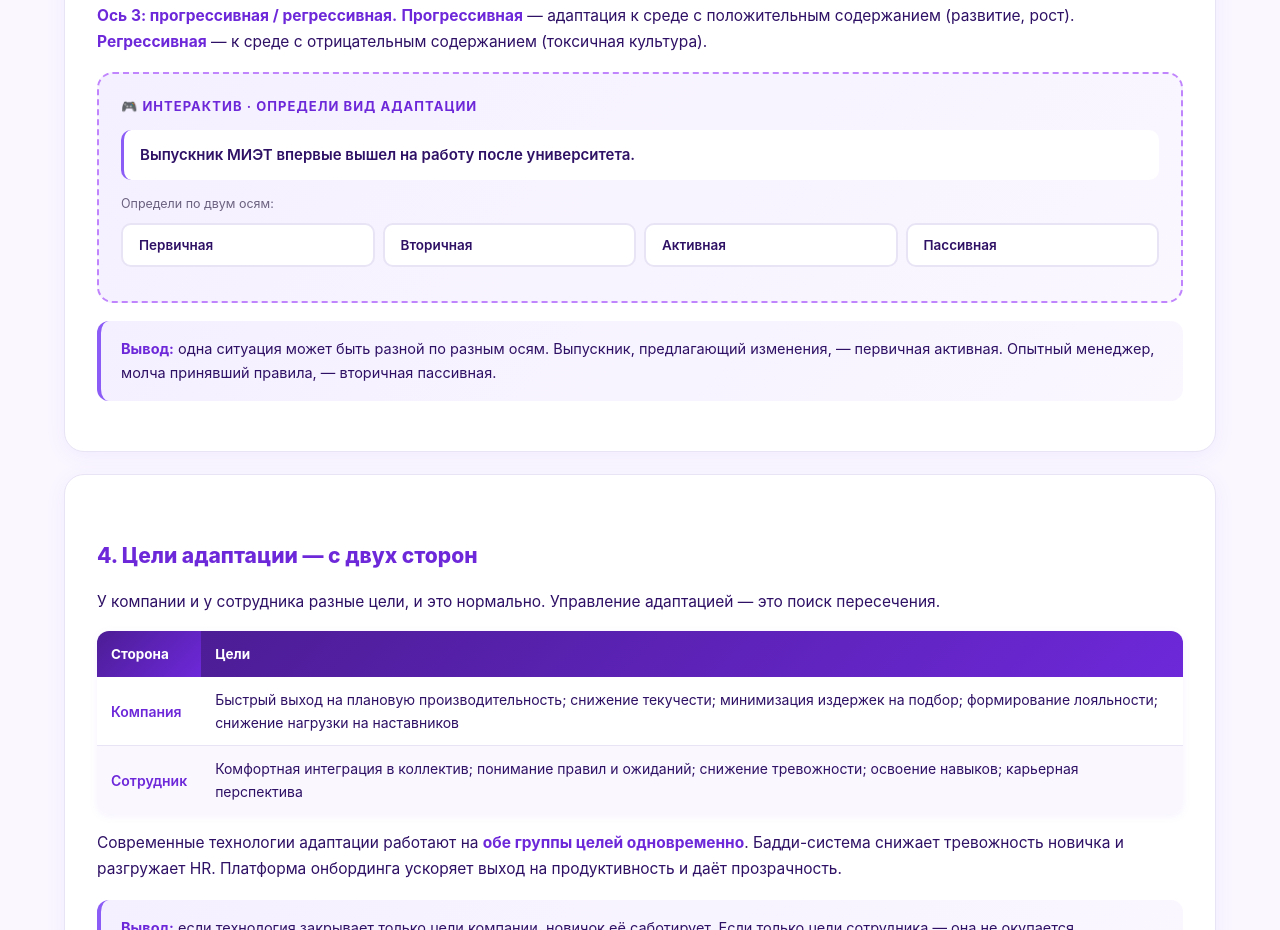
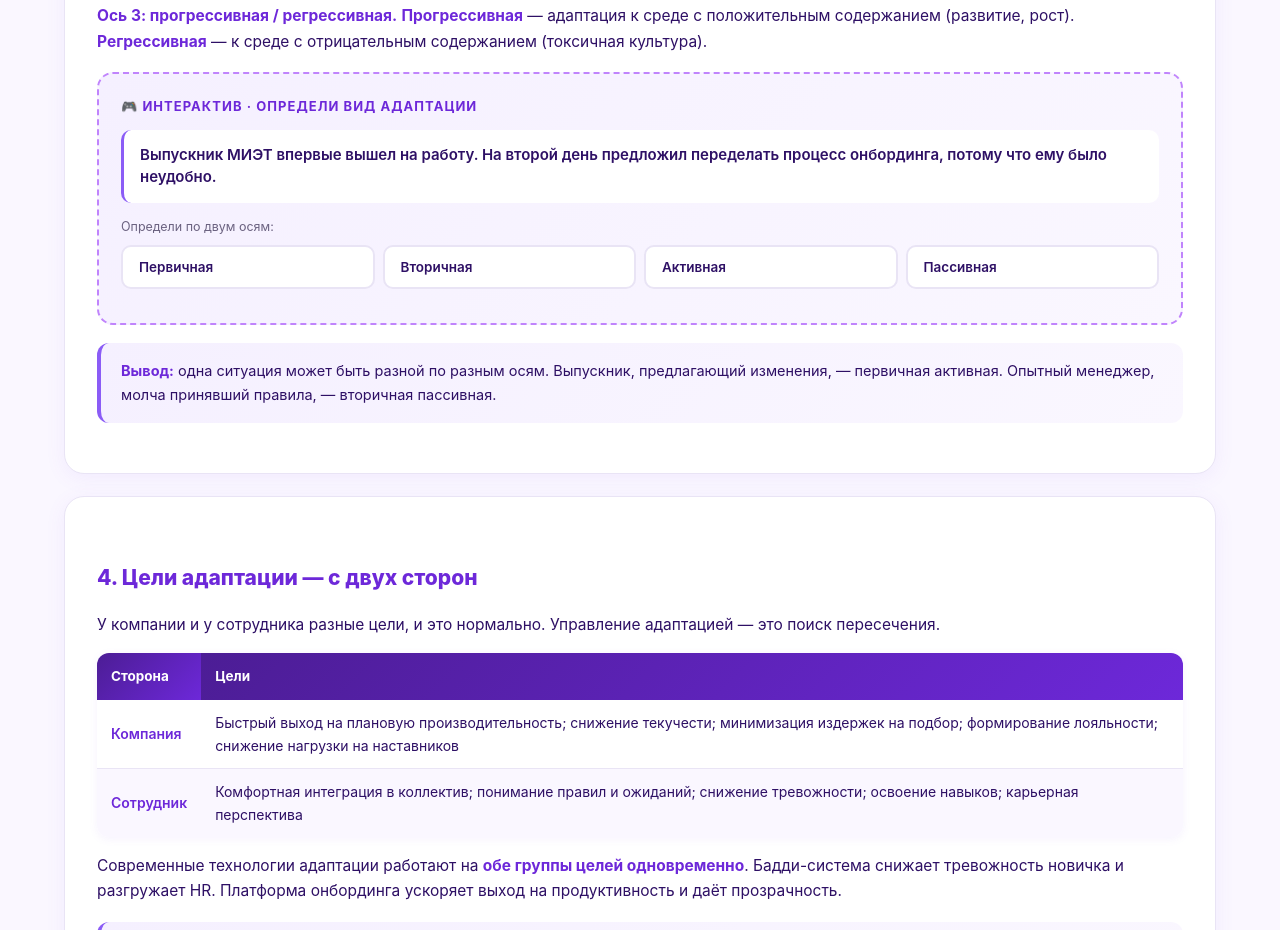
Before and after one commit to bliza-32-code/managementm31, a plain HTML site: page index.html in a window 1280 px wide. Shown: the part 3514-4444 px from the top of the page. Drawn offline with Linux system fonts and the light colour scheme.

Commit message:
Update index.html

```diff
--- a/index.html
+++ b/index.html
@@ -1066,10 +1066,10 @@ document.querySelectorAll('.acc-btn').forEach(function(btn) {
 
 /* ============ ИНТЕРАКТИВ 1: Виды ============ */
 var typesData = [
-  { scene: 'Выпускник МИЭТ впервые вышел на работу после университета.', correct: [0, 0] },
-  { scene: 'Опытный менеджер с 10-летним стажем перешёл в новую компанию.', correct: [1, 1] },
-  { scene: 'Новичок предложил изменить процесс онбординга, потому что ему было неудобно.', correct: [0, 0] },
-  { scene: 'Сотрудник молча принял все правила, даже странные.', correct: [1, 1] }
+  { scene: 'Выпускник МИЭТ впервые вышел на работу. На второй день предложил переделать процесс онбординга, потому что ему было неудобно.', correct: [0, 0] },
+  { scene: 'Опытный менеджер с 10-летним стажем перешёл в новую компанию. Первый месяц молча наблюдал и принимал все правила, даже странные, не высказывая предложений.', correct: [1, 1] },
+  { scene: 'Вчерашний студент устроился на первую работу. Он сразу предложил команде новый инструмент для планёрок, потому что старый казался ему неудобным.', correct: [0, 0] },
+  { scene: 'Специалист с опытом сменил компанию. На новой работе он не стал предлагать свои методы, а просто принял существующие правила.', correct: [1, 1] }
 ];
 var typesIdx = 0, typesScore = 0;
 var typesGame = document.getElementById('typesGame');
```
